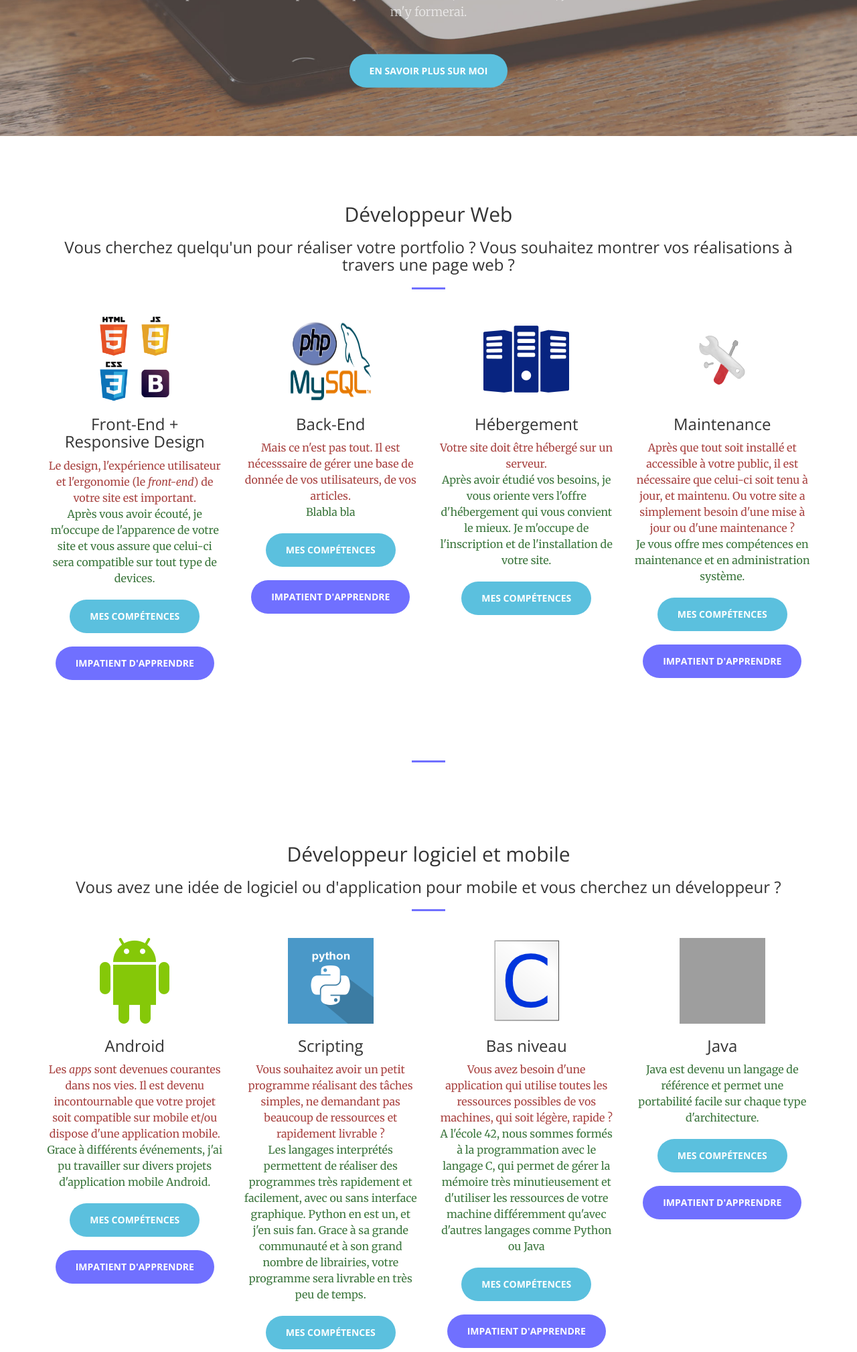
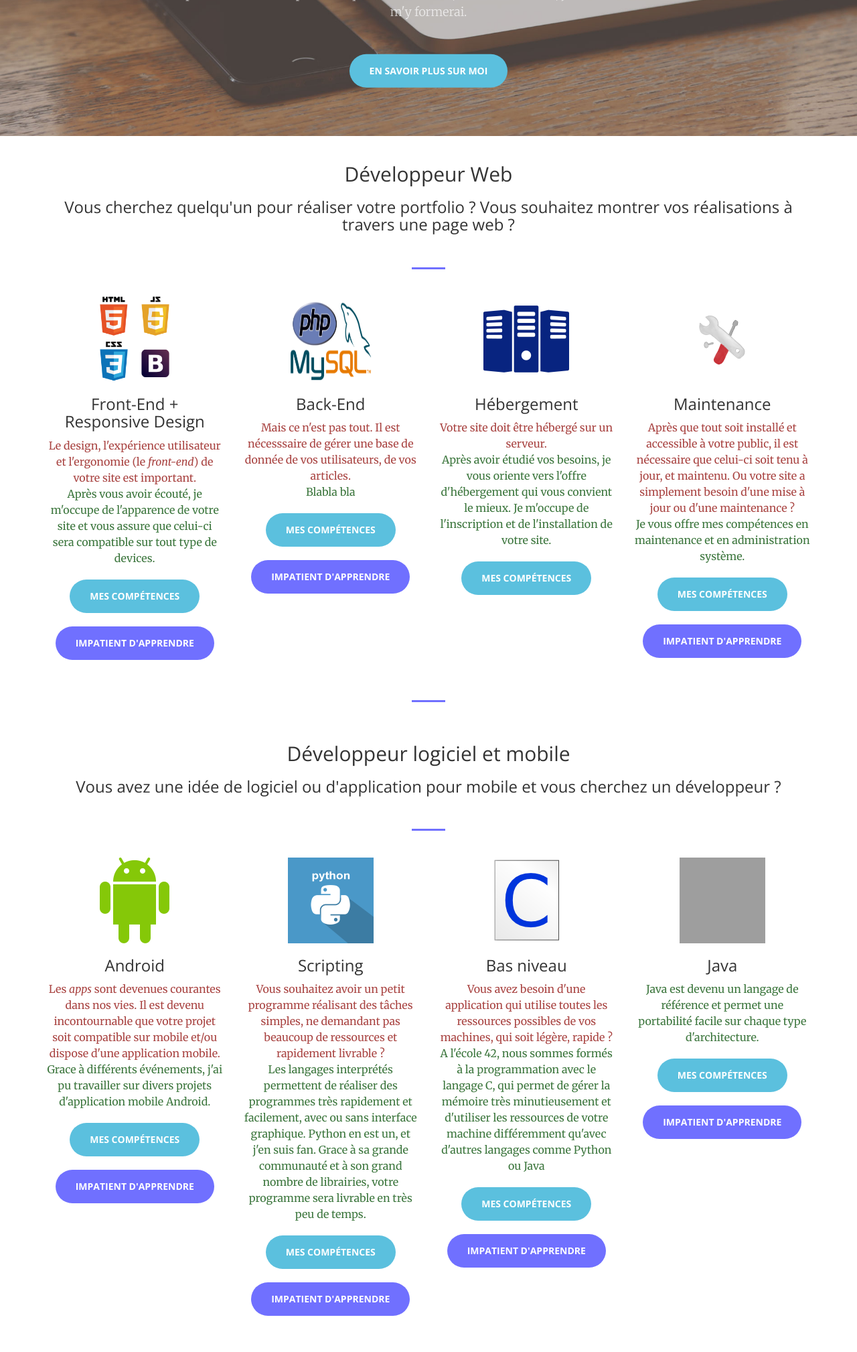
Before and after one commit to dannywillems/danny-willems.be, a PHP site: page / in a window 1280 px wide. Shown: the part 597-2615 px from the top of the page at 67% size. Run offline with PHP 8.4, Linux system fonts and the light colour scheme; style sheets or scripts are compiled from the project's sources; grey boxes are pictures that could not be loaded.

Commit message:
Add margin for hr

```diff
--- a/css/main.css
+++ b/css/main.css
@@ -1 +1 @@
-.service-box .collapse,.service-box button{margin-top:20px}.service-box img{width:128px;height:128px}
+.service-box .collapse,.service-box button{margin-top:20px}.service-box img{width:128px;height:128px}#services{padding:40px}#services .primary{margin-top:50px}
--- a/less/main.less
+++ b/less/main.less
@@ -2,7 +2,7 @@
 {
 	button
 	{
-    	margin-top:20px;
+		margin-top: 20px;
 	}
     img
     {
@@ -14,3 +14,12 @@
         margin-top:20px;
     }
 }
+
+#services
+{
+	padding: 40px;
+	.primary
+	{
+		margin-top: 50px;
+	}
+}
```
